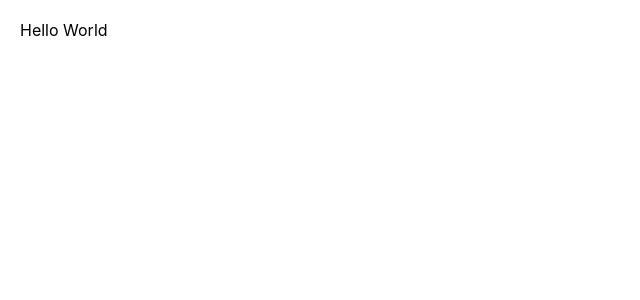
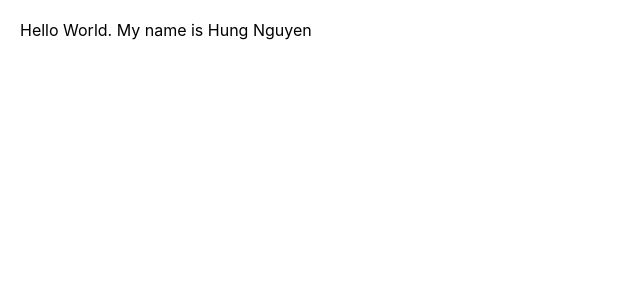
Before and after one commit to hungnguyen2912003/React, a React (Create React App) app in the folder my-react-app/: page / in a window 1280 px wide. Shown: the top 300 px of the page, without its empty margins (0-640 px from the left). Built offline with nearby package versions, Linux system fonts and the light colour scheme.

Commit message:
introduce with state

```diff
--- a/my-react-app/src/components/MyComponent.js
+++ b/my-react-app/src/components/MyComponent.js
@@ -1,10 +1,14 @@
 import { Component } from "react";
 
+class MyComponent extends Component {
 
-class MyComponent extends Component {
+    state = {
+        name: "Hung Nguyen"
+    };
+
     render() {
         return (
-            <div>Hello World</div>
+            <div>Hello World. My name is {this.state.name}</div>
         )
     }
 }
```
Also changed, not shown: my-react-app/src/components/CreateUserComponent.js (added).
